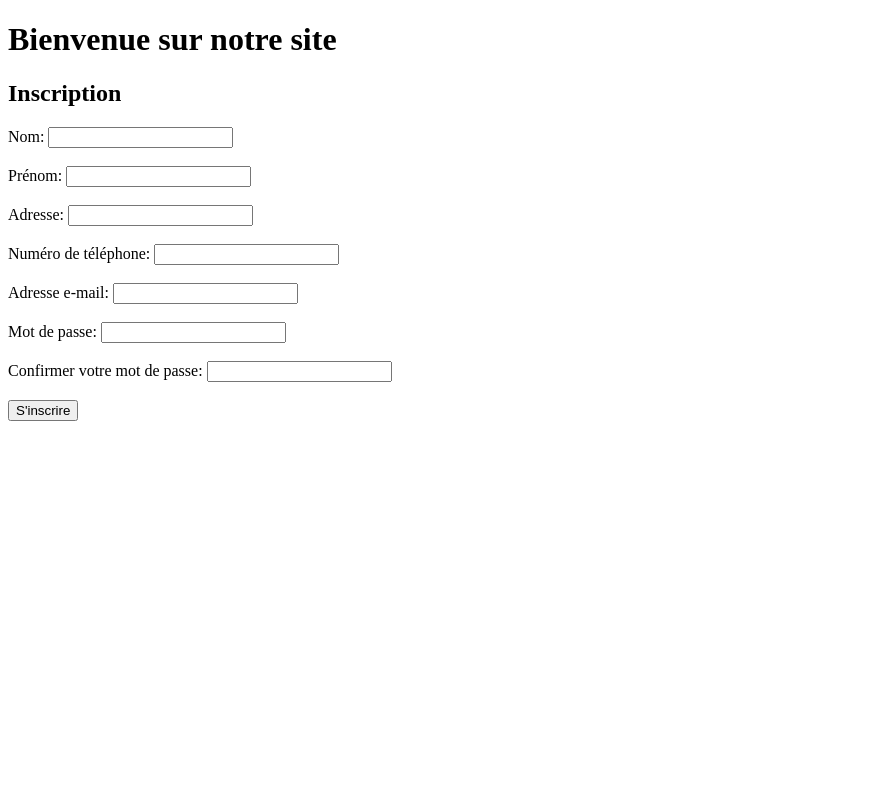
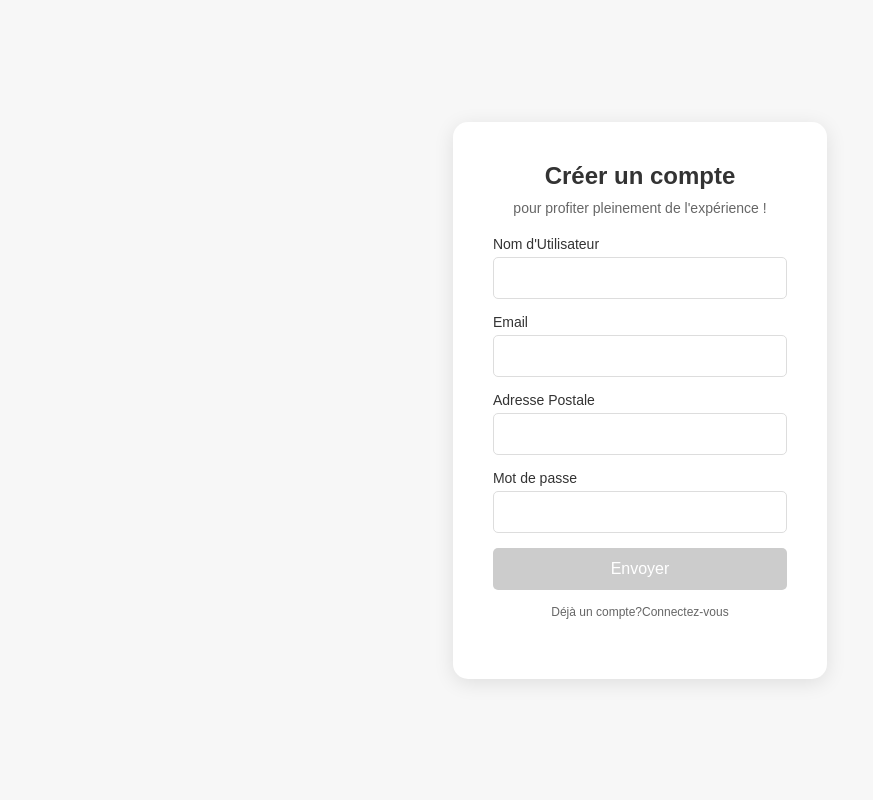
Before and after one commit to Aximme/GrapeMind, a PHP site: page /registration.php in a window 1280 px wide. Shown: the whole page, without its empty margins (0-873 px from the left). Run offline with PHP 8.4, Linux system fonts and the light colour scheme.

Commit message:
formulaires
- création des formulaires (seulement le html pour le moment)
- création du css associé aux deux formulaires

```diff
--- /dev/null
+++ b/css/registration.css
@@ -0,0 +1,99 @@
+* {
+    box-sizing: border-box;
+    margin: 0;
+    padding: 0;
+}
+
+body {
+    font-family: Arial, sans-serif;
+    background-color: #f7f7f7;
+    display: flex;
+    justify-content: center;
+    align-items: center;
+    height: 100vh;
+}
+
+main {
+    display: flex;
+    justify-content: center;
+    align-items: center;
+    width: 100%;
+    height: 100%;
+}
+
+.form-container {
+    background-color: #fff;
+    border-radius: 15px;
+    padding: 40px;
+    box-shadow: 0 4px 20px rgba(0, 0, 0, 0.1);
+    max-width: 400px;
+    text-align: center;
+}
+
+h2 {
+    font-size: 24px;
+    font-weight: 600;
+    color: #333;
+    margin-bottom: 10px;
+}
+
+p {
+    font-size: 14px;
+    color: #666;
+    margin-bottom: 20px;
+}
+
+label {
+    display: block;
+    font-size: 14px;
+    color: #333;
+    text-align: left;
+    margin-bottom: 5px;
+}
+
+input[type="text"],
+input[type="email"],
+input[type="password"] {
+    width: 100%;
+    padding: 12px;
+    margin-bottom: 15px;
+    border: 1px solid #ddd;
+    border-radius: 5px;
+    font-size: 14px;
+}
+
+button {
+    width: 100%;
+    padding: 12px;
+    background-color: #ccc;
+    color: #fff;
+    border: none;
+    border-radius: 5px;
+    font-size: 16px;
+    cursor: pointer;
+}
+
+button:disabled {
+    background-color: #ccc;
+}
+
+.log-in, .forgot-password {
+    font-size: 12px;
+    color: #666;
+    margin-top: 15px;
+}
+
+.log-in a, .sign-up a, .forgot-password a {
+    color: #666;
+    text-decoration: none;
+}
+
+.log-in a:hover, .sign-up a:hover, .forgot-password a:hover {
+    text-decoration: underline;
+}
+.remember-me {
+    display: flex;
+    align-items: center;
+    gap: 5px;
+    margin-bottom: 20px;
+}
--- a/registration.php
+++ b/registration.php
@@ -1,49 +1,36 @@
-
-
-
 <!DOCTYPE html>
 <html lang="fr">
 <head>
     <meta charset="UTF-8">
     <meta name="viewport" content="width=device-width, initial-scale=1.0">
-    <link rel="stylesheet" href="">
-    <title>Formulaire d'Enregistrement</title>
+    <title>Créer un compte</title>
+    <link rel="stylesheet" href="css/registration.css">
 </head>
 <body>
+<main>
+    <div class="form-container">
+        <h2>Créer un compte</h2>
+        <p>pour profiter pleinement de l'expérience !</p>
+        <form action="" method="post">
+            <label for="username">Nom d'Utilisateur</label>
+            <input type="text" id="username" name="username" required>
 
-<header>
-    <h1>Bienvenue sur notre site</h1>
-</header>
+            <label for="email">Email</label>
+            <input type="email" id="email" name="email" required>
 
-<main>
-    <section>
-        <form action="" method="post" onsubmit="return validateForm()">
-            <h2>Inscription</h2>
+            <label for="address">Adresse Postale</label>
+            <input type="text" id="address" name="address" required>
 
-            <label for="nom">Nom:</label>
-            <input type="text" id="nom" name="n" required><br><br>
+            <label for="password">Mot de passe</label>
+            <input type="password" id="password" name="password" required>
 
-            <label for="prenom">Prénom:</label>
-            <input type="text" id="prenom" name="p" required><br><br>
+            <button type="submit">Envoyer</button>
 
-            <label for="adresse">Adresse:</label>
-            <input type="text" id="adresse" name="adr" required><br><br>
-
-            <label for="numero">Numéro de téléphone:</label>
-            <input type="tel" id="numero" name="num" required><br><br>
-
-            <label for="email">Adresse e-mail:</label>
-            <input type="email" id="email" name="mail" required><br><br>
-
-            <label for="mdp1">Mot de passe:</label>
-            <input type="password" id="mdp1" name="mdp1" required><br><br>
-
-            <label for="mdp2">Confirmer votre mot de passe:</label>
-            <input type="password" id="mdp2" name="mdp2" required><br><br>
-
-            <input type="submit" value="S'inscrire">
+            <p class="log-in">
+                Déjà un compte?<a href="#">Connectez-vous</a>
+            </p>
         </form>
-    </section>
+    </div>
 </main>
 </body>
 </html>
```
Also changed, not shown: login.php (+24 -17 lines).
